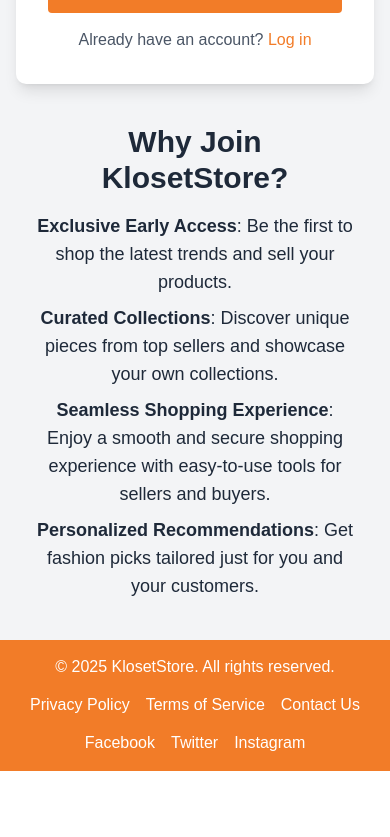
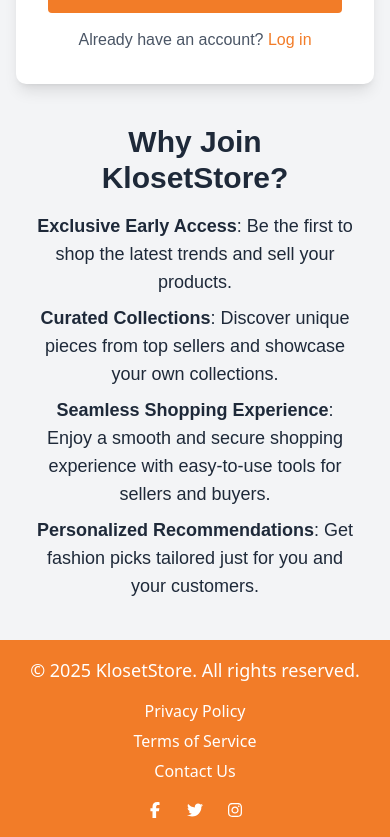
Before and after one commit to DevTaiwo18/klosetstore-frontend, a React (Vite) app: page / in a window 390 px wide. Shown: the part 572-1409 px from the top of the page. Before the commit the page ends 1343 px from the top, so only its background shows below. Built offline with nearby package versions, Linux system fonts and the light colour scheme.

Commit message:
responsiveness footer

```diff
--- a/package.json
+++ b/package.json
@@ -10,6 +10,7 @@
     "preview": "vite preview"
   },
   "dependencies": {
+    "@fortawesome/free-brands-svg-icons": "^6.7.2",
     "@fortawesome/free-solid-svg-icons": "^6.7.2",
     "@fortawesome/react-fontawesome": "^0.2.2",
     "@radix-ui/react-slot": "^1.1.2",
--- a/src/components/Footer.jsx
+++ b/src/components/Footer.jsx
@@ -1,18 +1,26 @@
+import { FontAwesomeIcon } from '@fortawesome/react-fontawesome';
+import { faFacebookF, faTwitter, faInstagram } from '@fortawesome/free-brands-svg-icons';
 
 const Footer = () => {
   return (
-    <footer className="p-4 text-center" style={{ backgroundColor: '#F27C28', fontFamily: 'Poppins, sans-serif', color: '#FFFFFF' }}>
+    <footer className="p-4 text-center bg-[#F27C28] text-white font-sans">
       <div className="container mx-auto">
-        <p>&copy; 2025 KlosetStore. All rights reserved.</p>
-        <div className="mt-4">
-          <a href="/privacy-policy" className="text-white hover:text-[#FCDEC9] mx-2">Privacy Policy</a>
-          <a href="/terms-of-service" className="text-white hover:text-[#FCDEC9] mx-2">Terms of Service</a>
-          <a href="/contact" className="text-white hover:text-[#FCDEC9] mx-2">Contact Us</a>
+        <p className="text-lg">&copy; 2025 KlosetStore. All rights reserved.</p>
+        <div className="mt-4 flex flex-col md:flex-row justify-center items-center space-y-2 md:space-y-0 md:space-x-4">
+          <a href="/privacy-policy" className="hover:text-[#FCDEC9]">Privacy Policy</a>
+          <a href="/terms-of-service" className="hover:text-[#FCDEC9]">Terms of Service</a>
+          <a href="/contact" className="hover:text-[#FCDEC9]">Contact Us</a>
         </div>
-        <div className="mt-4">
-          <a href="https://www.facebook.com" target="_blank" rel="noopener noreferrer" className="text-white hover:text-[#FCDEC9] mx-2">Facebook</a>
-          <a href="https://www.twitter.com" target="_blank" rel="noopener noreferrer" className="text-white hover:text-[#FCDEC9] mx-2">Twitter</a>
-          <a href="https://www.instagram.com" target="_blank" rel="noopener noreferrer" className="text-white hover:text-[#FCDEC9] mx-2">Instagram</a>
+        <div className="mt-4 flex justify-center space-x-4">
+          <a href="https://www.facebook.com" target="_blank" rel="noopener noreferrer" className="hover:text-[#FCDEC9]">
+            <FontAwesomeIcon icon={faFacebookF} className="w-6 h-6" />
+          </a>
+          <a href="https://www.twitter.com" target="_blank" rel="noopener noreferrer" className="hover:text-[#FCDEC9]">
+            <FontAwesomeIcon icon={faTwitter} className="w-6 h-6" />
+          </a>
+          <a href="https://www.instagram.com" target="_blank" rel="noopener noreferrer" className="hover:text-[#FCDEC9]">
+            <FontAwesomeIcon icon={faInstagram} className="w-6 h-6" />
+          </a>
         </div>
       </div>
     </footer>
```
Also changed, not shown: 1 other file (tests, documents, lock files or other folders).
